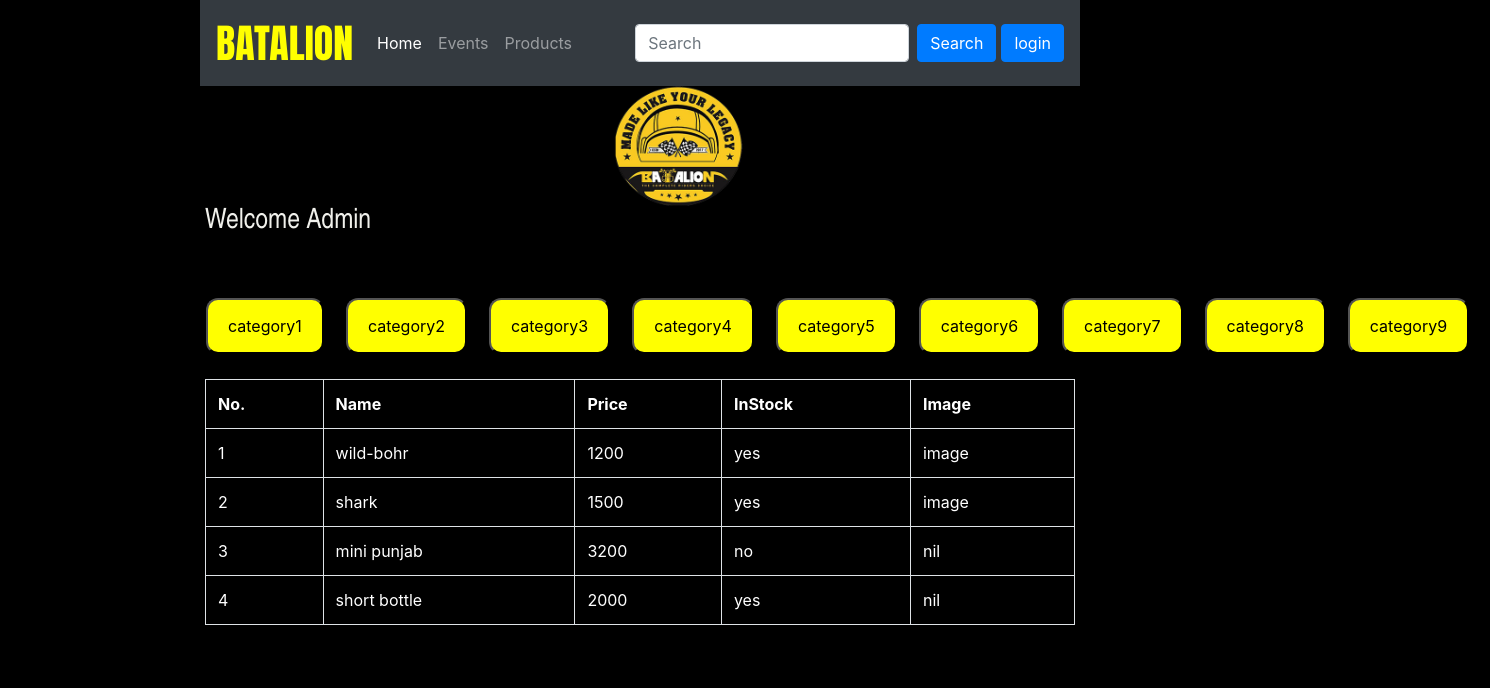
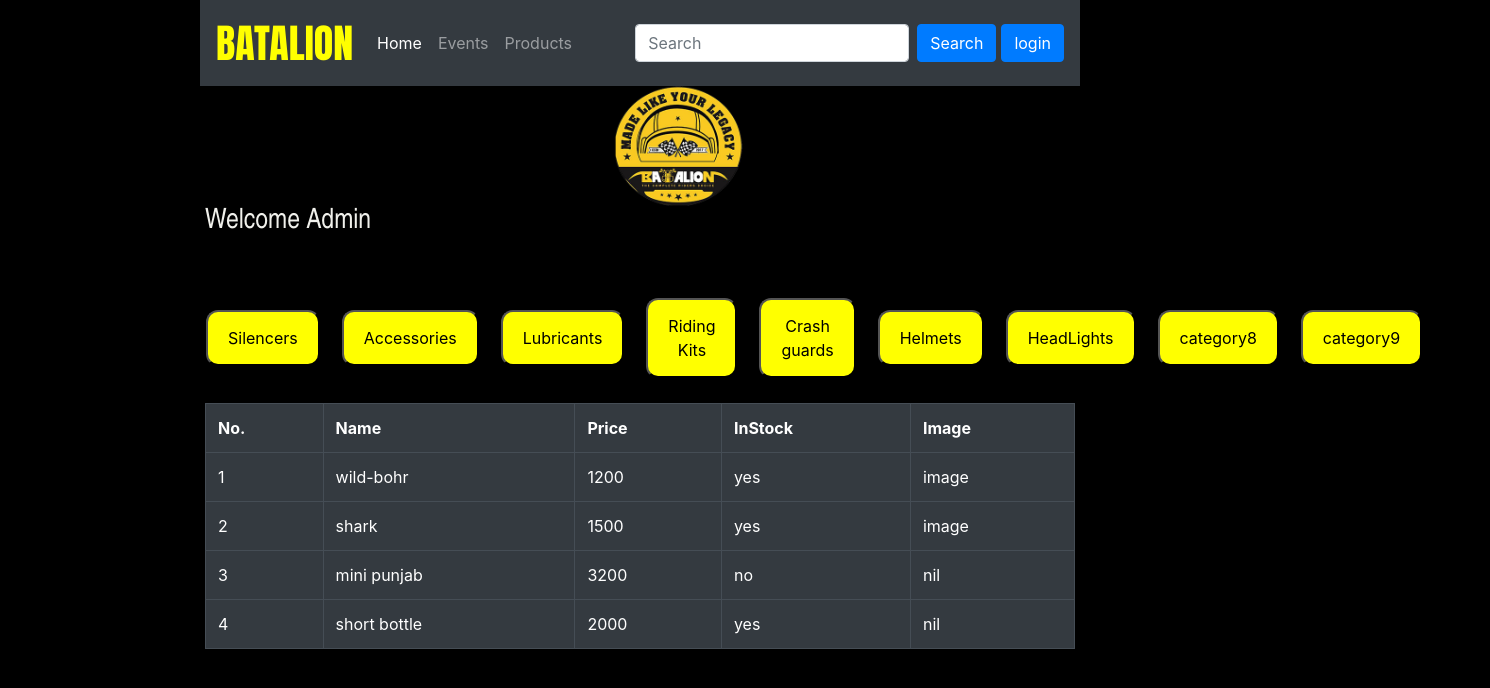
Before and after one commit to Parthan-Akon/Batallion, an Angular app in the folder Batallion/: page /login in a window 1280 px wide. Shown: the top 688 px of the page, 1490 px wide, since content can reach past the window. Built offline with nearby package versions, Linux system fonts and the light colour scheme.

Commit message:
Inventory updated

```diff
--- a/Batallion/src/app/data/inventory-data.component.html
+++ b/Batallion/src/app/data/inventory-data.component.html
@@ -1,5 +1,5 @@
 <div>
-    <table style="width: 100%;color: white" class="table table-bordered">
+    <table style="width: 100%;color: white" class="table table-bordered table-dark table-striped">
         <tr>
             <th>No.</th>
             <th>Name</th>
--- a/Batallion/src/app/data/inventory-thumbnail.component.css
+++ /dev/null
@@ -1,3 +0,0 @@
-table{
-    width: 100%;
-}
--- a/Batallion/src/app/inventory-control/inventory.component.html
+++ b/Batallion/src/app/inventory-control/inventory.component.html
@@ -11,15 +11,16 @@
         <table name=table1>
             <tr>
 
-                <td><button name="category1" class="button">category1</button></td>
-                <td><button name="category2" class="button">category2</button></td>
-                <td><button name="category3" class="button">category3</button></td>
-                <td><button name="category4" class="button">category4</button></td>
-                <td><button name="category5" class="button">category5</button></td>
-                <td><button name="category6" class="button">category6</button></td>
-                <td><button name="category7" class="button">category7</button></td>
+                <td><button name="category1" class="button">Silencers</button></td>
+                <td><button name="category2" class="button">Accessories</button></td>
+                <td><button name="category3" class="button">Lubricants</button></td>
+                <td><button name="category4" class="button">Riding Kits</button></td>
+                <td><button name="category5" class="button">Crash guards</button></td>
+                <td><button name="category6" class="button">Helmets</button></td>
+                <td><button name="category7" class="button">HeadLights</button></td>
                 <td><button name="category8" class="button">category8</button></td>
                 <td><button name="category9" class="button">category9</button></td>
+
             </tr>
         </table>
        <br>
--- a/Batallion/src/app/route.ts
+++ b/Batallion/src/app/route.ts
@@ -7,5 +7,6 @@
 
     {path:'product',component: ProductsComponent},
     {path:'',component:HomeComponent},
-    {path:'login',component:InventoryComponent}
+    {path:'login',component:InventoryComponent},
+    {path:'', redirectTo:'',pathMatch:'full'}
 ]
```
Also changed, not shown: Batallion/src/app/data/inventory-thumbnail.component.html (deleted, +0 -18 lines), Batallion/src/app/data/inventory-thumbnail.component.ts (deleted, +0 -11 lines).
